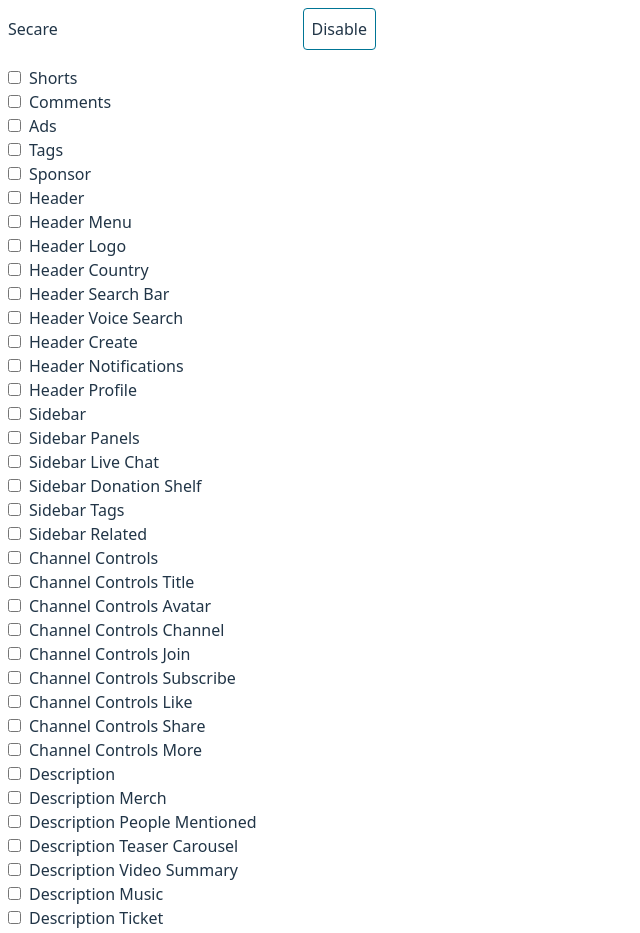
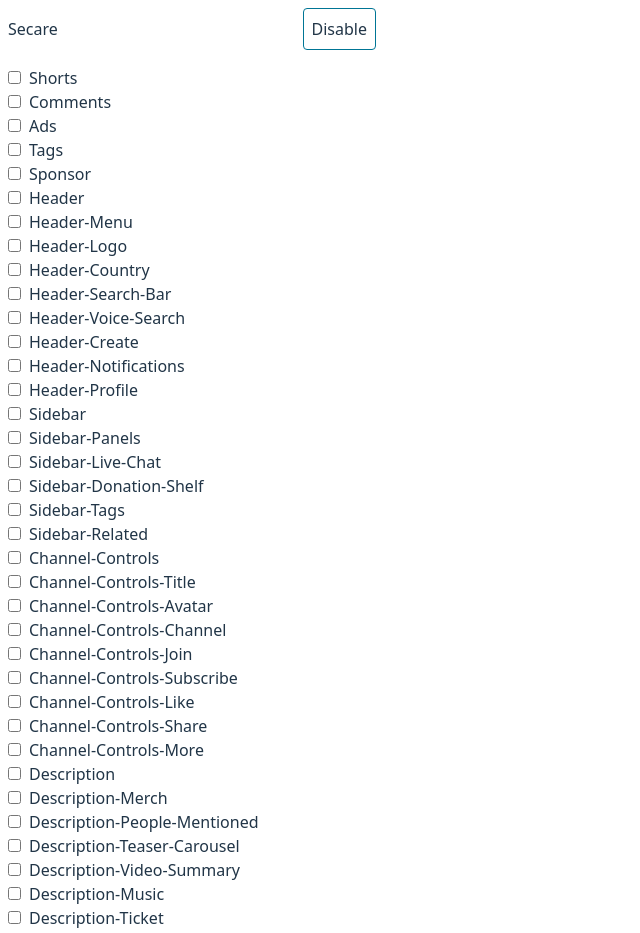
Before and after one commit to RichardPickman/Secare, a React (Vite) app: page / in a window 1280 px wide. Shown: the top 933 px of the page, without its empty margins (0-640 px from the left). Built offline with nearby package versions, Linux system fonts and the light colour scheme.

Commit message:
remove camelCase switcher and move to dashes in settings instead of underscore

```diff
--- a/src/content/scripts.ts
+++ b/src/content/scripts.ts
@@ -1,12 +1,6 @@
 import { getSavedState } from '../lib';
 
 const html = document.querySelector('html');
-
-function toCamelCase(separatedString: string) {
-    return separatedString.replace(/[-_](.)/g, (_match, character) => {
-        return character.toUpperCase();
-    });
-}
 
 document.addEventListener('DOMContentLoaded', () => {
     getSavedState()
@@ -15,7 +9,7 @@ document.addEventListener('DOMContentLoaded', () => {
                 console.log(html, ' moving to dataset');
 
                 for (const [key, value] of Object.entries(result)) {
-                    const datasetKey = toCamelCase(`disable-${key}`);
+                    const datasetKey = `disable-${key}`;
 
                     html.dataset[datasetKey] = String(value ?? 'false');
                 }
@@ -30,7 +24,7 @@ chrome.storage.onChanged.addListener((changes, areaName) => {
     if (areaName === 'local') {
         if (html) {
             for (const [key, value] of Object.entries(changes)) {
-                const datasetKey = toCamelCase(`disable-${key}`);
+                const datasetKey = `disable-${key}`;
 
                 html.dataset[datasetKey] = String(value.newValue);
             }
--- a/src/lib/constants/index.ts
+++ b/src/lib/constants/index.ts
@@ -5,42 +5,42 @@ export type Setting =
     | 'tags'
     | 'sponsor'
     | 'header'
-    | 'header_menu'
-    | 'header_logo'
-    | 'header_country'
-    | 'header_search_bar'
-    | 'header_voice_search'
-    | 'header_create'
-    | 'header_notifications'
-    | 'header_profile'
+    | 'header-menu'
+    | 'header-logo'
+    | 'header-country'
+    | 'header-search-bar'
+    | 'header-voice-search'
+    | 'header-create'
+    | 'header-notifications'
+    | 'header-profile'
     | 'sidebar'
-    | 'sidebar_panels'
-    | 'sidebar_live_chat'
-    | 'sidebar_donation_shelf'
-    | 'sidebar_tags'
-    | 'sidebar_related'
-    | 'channel_controls'
-    | 'channel_controls_title'
-    | 'channel_controls_avatar'
-    | 'channel_controls_channel'
-    | 'channel_controls_join'
-    | 'channel_controls_subscribe'
-    | 'channel_controls_like'
-    | 'channel_controls_share'
-    | 'channel_controls_more'
+    | 'sidebar-panels'
+    | 'sidebar-live-chat'
+    | 'sidebar-donation-shelf'
+    | 'sidebar-tags'
+    | 'sidebar-related'
+    | 'channel-controls'
+    | 'channel-controls-title'
+    | 'channel-controls-avatar'
+    | 'channel-controls-channel'
+    | 'channel-controls-join'
+    | 'channel-controls-subscribe'
+    | 'channel-controls-like'
+    | 'channel-controls-share'
+    | 'channel-controls-more'
     | 'description'
-    | 'description_merch'
-    | 'description_people_mentioned'
-    | 'description_teaser_carousel'
-    | 'description_video_summary'
-    | 'description_music'
-    | 'description_ticket'
-    | 'description_transcript'
-    | 'description_infocard'
-    | 'description_how_this_was_made'
-    | 'description_game_cards'
-    | 'description_chat_replay'
-    | 'description_ai_summary';
+    | 'description-merch'
+    | 'description-people-mentioned'
+    | 'description-teaser-carousel'
+    | 'description-video-summary'
+    | 'description-music'
+    | 'description-ticket'
+    | 'description-transcript'
+    | 'description-infocard'
+    | 'description-how-this-was-made'
+    | 'description-game-cards'
+    | 'description-chat-replay'
+    | 'description-ai-summary';
 
 export const settings: Setting[] = [
     'shorts',
@@ -49,40 +49,40 @@ export const settings: Setting[] = [
     'tags',
     'sponsor',
     'header',
-    'header_menu',
-    'header_logo',
-    'header_country',
-    'header_search_bar',
-    'header_voice_search',
-    'header_create',
-    'header_notifications',
-    'header_profile',
+    'header-menu',
+    'header-logo',
+    'header-country',
+    'header-search-bar',
+    'header-voice-search',
+    'header-create',
+    'header-notifications',
+    'header-profile',
     'sidebar',
-    'sidebar_panels',
-    'sidebar_live_chat',
-    'sidebar_donation_shelf',
-    'sidebar_tags',
-    'sidebar_related',
-    'channel_controls',
-    'channel_controls_title',
-    'channel_controls_avatar',
-    'channel_controls_channel',
-    'channel_controls_join',
-    'channel_controls_subscribe',
-    'channel_controls_like',
-    'channel_controls_share',
-    'channel_controls_more',
+    'sidebar-panels',
+    'sidebar-live-chat',
+    'sidebar-donation-shelf',
+    'sidebar-tags',
+    'sidebar-related',
+    'channel-controls',
+    'channel-controls-title',
+    'channel-controls-avatar',
+    'channel-controls-channel',
+    'channel-controls-join',
+    'channel-controls-subscribe',
+    'channel-controls-like',
+    'channel-controls-share',
+    'channel-controls-more',
     'description',
-    'description_merch',
-    'description_people_mentioned',
-    'description_teaser_carousel',
-    'description_video_summary',
-    'description_music',
-    'description_ticket',
-    'description_transcript',
-    'description_infocard',
-    'description_how_this_was_made',
-    'description_game_cards',
-    'description_chat_replay',
-    'description_ai_summary',
+    'description-merch',
+    'description-people-mentioned',
+    'description-teaser-carousel',
+    'description-video-summary',
+    'description-music',
+    'description-ticket',
+    'description-transcript',
+    'description-infocard',
+    'description-how-this-was-made',
+    'description-game-cards',
+    'description-chat-replay',
+    'description-ai-summary',
 ];
```
